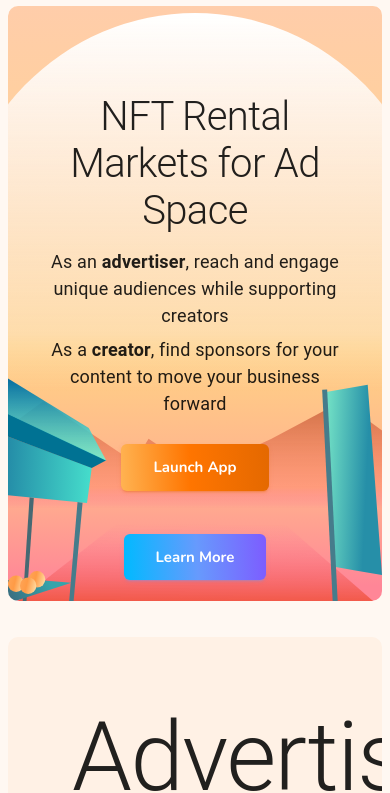
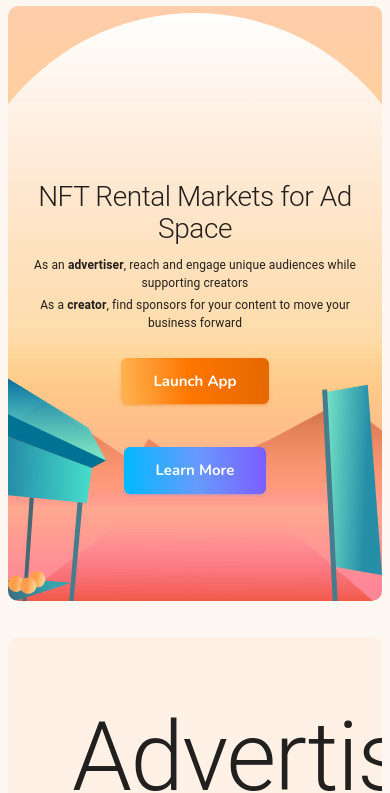
Before and after one commit to johndpope/landing, a Gatsby site: page / in a window 390 px wide. Shown: the part 66-859 px from the top of the page. Built offline with nearby package versions, Linux system fonts and the light colour scheme; Gatsby itself is replaced by a stand-in of ours.

Commit message:
mobile fix

```diff
--- a/src/pages/index.js
+++ b/src/pages/index.js
@@ -42,7 +42,7 @@ const useStyles = makeStyles({
     width: "50%",
   },
   overlayContentMobile: {
-    width: "80%",
+    width: "90%",
   },
   heroImg: {
     width: "100%",
@@ -58,6 +58,14 @@ const useStyles = makeStyles({
   subtitle: {
     textAlign: "center",
     fontSize: "18px",
+  },
+  headerMobile: {
+    textAlign: "center",
+    fontSize: "28px",
+  },
+  subtitleMobile: {
+    textAlign: "center",
+    fontSize: "12px",
   },
   heroButton: {
     margin: "1.35rem",
@@ -155,7 +163,7 @@ const IndexPage = () => {
                 <Typography
                   variant="h1"
                   color="textPrimary"
-                  className={classes.header}
+                  className={classes.headerMobile}
                   gutterBottom
                 >
                   NFT Rental Markets for Ad Space
@@ -163,7 +171,7 @@ const IndexPage = () => {
                 <Typography
                   variant="body1"
                   color="textPrimary"
-                  className={classes.subtitle}
+                  className={classes.subtitleMobile}
                   gutterBottom
                 >
                   As an <strong>advertiser</strong>, reach and engage unique audiences while supporting creators
@@ -171,7 +179,7 @@ const IndexPage = () => {
                 <Typography
                   variant="body1"
                   color="textPrimary"
-                  className={classes.subtitle}
+                  className={classes.subtitleMobile}
                   gutterBottom
                 >
                   As a <strong>creator</strong>, find sponsors for your content to move your business forward
```
